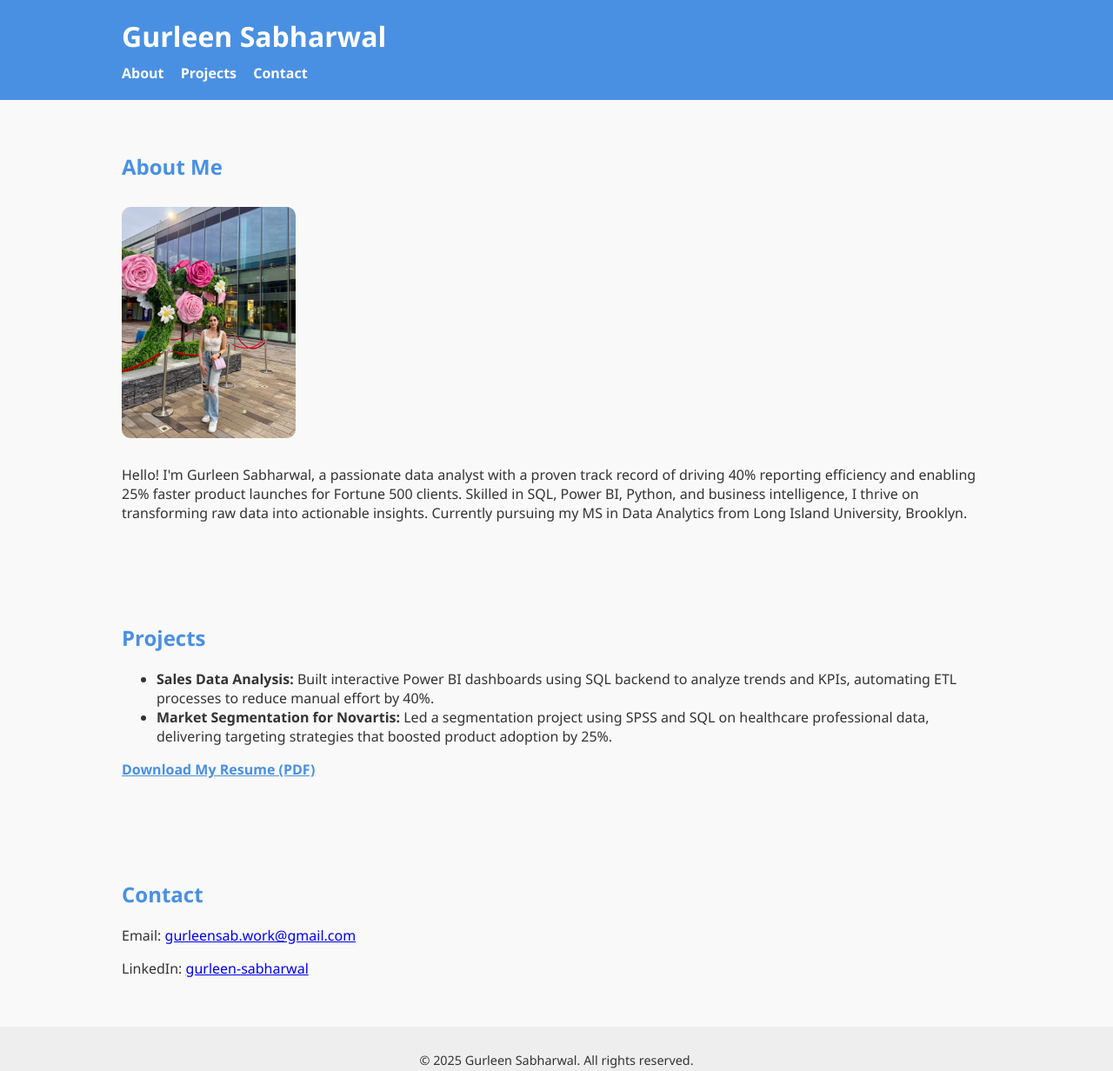
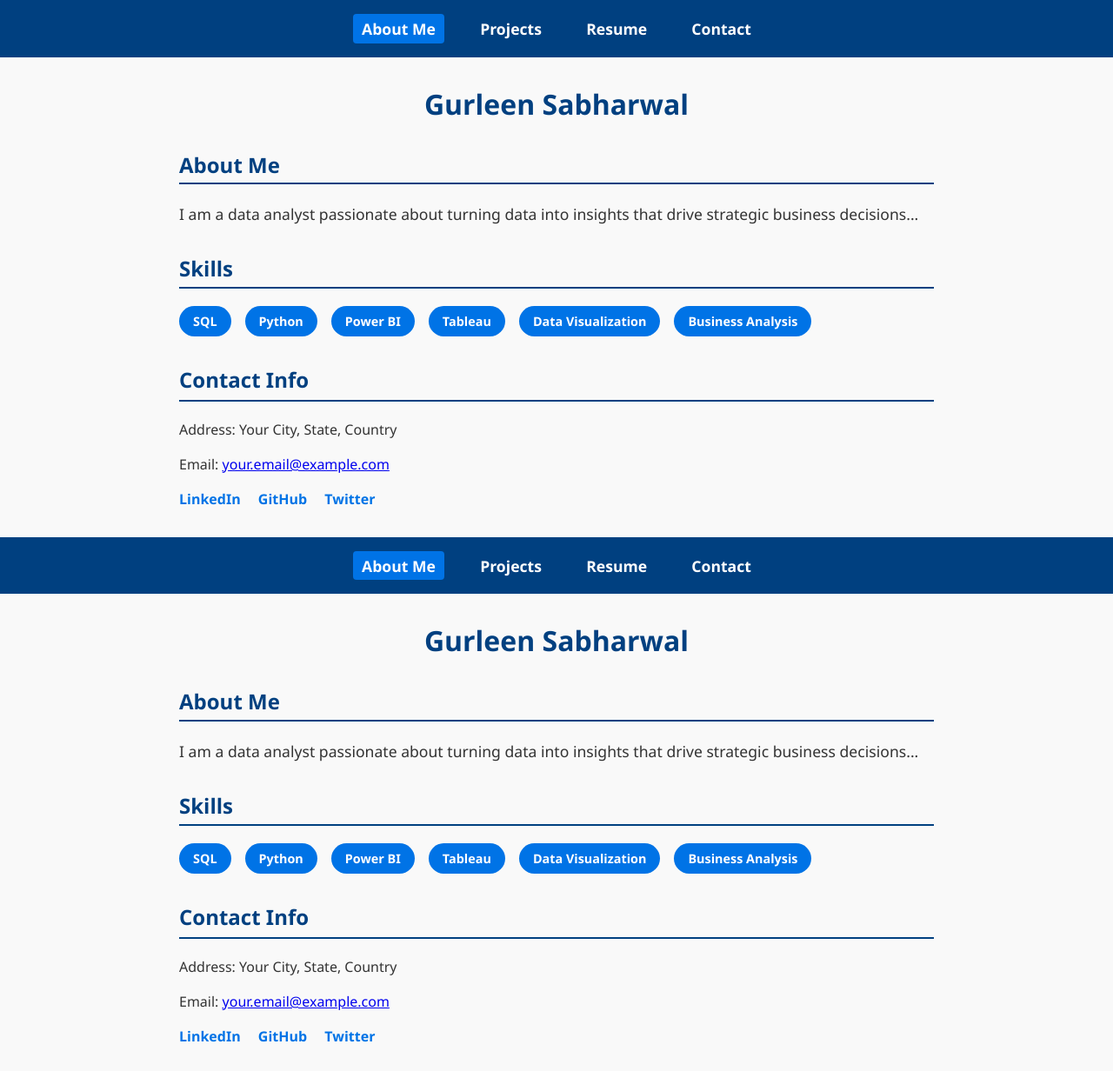
Before and after one commit to Gurleensab05-stack/Portfolio, a plain HTML site: page index.html in a window 1280 px wide. Shown: the whole page at 87% size. Drawn offline with Linux system fonts and the light colour scheme.

Commit message:
Update index.html

```diff
--- a/index.html
+++ b/index.html
@@ -1,54 +1,301 @@
+<!-- index.html -->
 <!DOCTYPE html>
 <html lang="en">
 <head>
-  <meta charset="UTF-8">
-  <meta name="viewport" content="width=device-width, initial-scale=1.0">
-  <title>Gurleen Sabharwal | Portfolio</title>
-  <link rel="stylesheet" href="style.css">
+  <meta charset="UTF-8" />
+  <meta name="viewport" content="width=device-width, initial-scale=1" />
+  <title>Gurleen Sabharwal - Portfolio</title>
+  <style>
+    /* Reset & basic styling */
+    * {
+      box-sizing: border-box;
+    }
+    body {
+      font-family: 'Segoe UI', Tahoma, Geneva, Verdana, sans-serif;
+      margin: 0; padding: 0;
+      background: #f9f9f9;
+      color: #333;
+    }
+    nav {
+      background-color: #004080;
+      padding: 1rem 2rem;
+      display: flex;
+      justify-content: center;
+      gap: 2rem;
+      position: sticky;
+      top: 0;
+      z-index: 100;
+    }
+    nav a {
+      color: white;
+      text-decoration: none;
+      font-weight: 600;
+      font-size: 1.1rem;
+      padding: 0.3rem 0.6rem;
+      border-radius: 4px;
+      transition: background-color 0.3s ease;
+    }
+    nav a:hover,
+    nav a.active {
+      background-color: #0073e6;
+    }
+    .container {
+      max-width: 900px;
+      margin: 2rem auto;
+      padding: 0 1rem;
+    }
+    h1 {
+      text-align: center;
+      color: #004080;
+      margin-bottom: 0.2rem;
+    }
+    h2 {
+      color: #004080;
+      border-bottom: 2px solid #004080;
+      padding-bottom: 0.3rem;
+      margin-top: 2rem;
+    }
+    p.summary {
+      font-size: 1.1rem;
+      line-height: 1.6;
+      margin-top: 0.5rem;
+    }
+    .skills {
+      display: flex;
+      flex-wrap: wrap;
+      gap: 1rem;
+      margin-top: 1rem;
+    }
+    .skill {
+      background: #0073e6;
+      color: white;
+      padding: 0.5rem 1rem;
+      border-radius: 20px;
+      font-weight: 600;
+      font-size: 0.9rem;
+    }
+    .contact-info {
+      margin-top: 2rem;
+      font-size: 1rem;
+      line-height: 1.5;
+    }
+    .social-links {
+      margin-top: 0.5rem;
+    }
+    .social-links a {
+      margin-right: 1rem;
+      color: #0073e6;
+      text-decoration: none;
+      font-weight: 600;
+    }
+    .social-links a:hover {
+      text-decoration: underline;
+    }
+
+    /* Responsive */
+    @media (max-width: 600px) {
+      nav {
+        flex-direction: column;
+        gap: 1rem;
+      }
+      .skills {
+        justify-content: center;
+      }
+    }
+  </style>
 </head>
 <body>
-  <header>
+  <nav>
+    <a href="index.html" class="active">About Me</a>
+    <a href="projects.html">Projects</a>
+    <a href="resume.html">Resume</a>
+    <a href="contact.html">Contact</a>
+  </nav>
+
   <div class="container">
     <h1>Gurleen Sabharwal</h1>
-      <nav>
-        <a href="#about">About</a>
-        <a href="#projects">Projects</a>
-        <a href="#contact">Contact</a>
-      </nav>
-    </div>
-  </header>
+    <section id="about-summary">
+      <h2>About Me</h2>
+      <p class="summary">
+        <!-- Add your professional summary here -->
+        I am a data analyst passionate about turning data into insights that drive strategic business decisions...
+      </p>
+    </section>
 
-  <section id="about">
-    <div class="container">
-      <h2>About Me</h2>
-      <img src="WhatsApp Image 2025-06-19 at 00.46.38_119be15c - Copy.jpg" alt="Gurleen Sabharwal" style="width:200px;border-radius:10px;margin:10px 0;">
-      <p>Hello! I'm Gurleen Sabharwal, a passionate data analyst with a proven track record of driving 40% reporting efficiency and enabling 25% faster product launches for Fortune 500 clients. Skilled in SQL, Power BI, Python, and business intelligence, I thrive on transforming raw data into actionable insights. Currently pursuing my MS in Data Analytics from Long Island University, Brooklyn.</p>
+    <section id="skills">
+      <h2>Skills</h2>
+      <div class="skills">
+        <div class="skill">SQL</div>
+        <div class="skill">Python</div>
+        <div class="skill">Power BI</div>
+        <div class="skill">Tableau</div>
+        <div class="skill">Data Visualization</div>
+        <div class="skill">Business Analysis</div>
+        <!-- Add or remove skills as you want -->
       </div>
     </section>
 
-  <section id="projects">
+    <section class="contact-info">
+      <h2>Contact Info</h2>
+      <p>Address: Your City, State, Country</p>
+      <p>Email: <a href="mailto:your.email@example.com">your.email@example.com</a></p>
+
+      <div class="social-links">
+        <a href="https://linkedin.com/in/yourprofile" target="_blank" rel="noopener noreferrer">LinkedIn</a>
+        <a href="https://github.com/yourgithub" target="_blank" rel="noopener noreferrer">GitHub</a>
+        <a href="https://twitter.com/yourhandle" target="_blank" rel="noopener noreferrer">Twitter</a>
+      </div>
+    </section>
+  </div>
+</body>
+</html><!-- index.html -->
+<!DOCTYPE html>
+<html lang="en">
+<head>
+  <meta charset="UTF-8" />
+  <meta name="viewport" content="width=device-width, initial-scale=1" />
+  <title>Gurleen Sabharwal - Portfolio</title>
+  <style>
+    /* Reset & basic styling */
+    * {
+      box-sizing: border-box;
+    }
+    body {
+      font-family: 'Segoe UI', Tahoma, Geneva, Verdana, sans-serif;
+      margin: 0; padding: 0;
+      background: #f9f9f9;
+      color: #333;
+    }
+    nav {
+      background-color: #004080;
+      padding: 1rem 2rem;
+      display: flex;
+      justify-content: center;
+      gap: 2rem;
+      position: sticky;
+      top: 0;
+      z-index: 100;
+    }
+    nav a {
+      color: white;
+      text-decoration: none;
+      font-weight: 600;
+      font-size: 1.1rem;
+      padding: 0.3rem 0.6rem;
+      border-radius: 4px;
+      transition: background-color 0.3s ease;
+    }
+    nav a:hover,
+    nav a.active {
+      background-color: #0073e6;
+    }
+    .container {
+      max-width: 900px;
+      margin: 2rem auto;
+      padding: 0 1rem;
+    }
+    h1 {
+      text-align: center;
+      color: #004080;
+      margin-bottom: 0.2rem;
+    }
+    h2 {
+      color: #004080;
+      border-bottom: 2px solid #004080;
+      padding-bottom: 0.3rem;
+      margin-top: 2rem;
+    }
+    p.summary {
+      font-size: 1.1rem;
+      line-height: 1.6;
+      margin-top: 0.5rem;
+    }
+    .skills {
+      display: flex;
+      flex-wrap: wrap;
+      gap: 1rem;
+      margin-top: 1rem;
+    }
+    .skill {
+      background: #0073e6;
+      color: white;
+      padding: 0.5rem 1rem;
+      border-radius: 20px;
+      font-weight: 600;
+      font-size: 0.9rem;
+    }
+    .contact-info {
+      margin-top: 2rem;
+      font-size: 1rem;
+      line-height: 1.5;
+    }
+    .social-links {
+      margin-top: 0.5rem;
+    }
+    .social-links a {
+      margin-right: 1rem;
+      color: #0073e6;
+      text-decoration: none;
+      font-weight: 600;
+    }
+    .social-links a:hover {
+      text-decoration: underline;
+    }
+
+    /* Responsive */
+    @media (max-width: 600px) {
+      nav {
+        flex-direction: column;
+        gap: 1rem;
+      }
+      .skills {
+        justify-content: center;
+      }
+    }
+  </style>
+</head>
+<body>
+  <nav>
+    <a href="index.html" class="active">About Me</a>
+    <a href="projects.html">Projects</a>
+    <a href="resume.html">Resume</a>
+    <a href="contact.html">Contact</a>
+  </nav>
+
   <div class="container">
-      <h2>Projects</h2>
-      <ul>
-        <li><strong>Sales Data Analysis:</strong> Built interactive Power BI dashboards using SQL backend to analyze trends and KPIs, automating ETL processes to reduce manual effort by 40%.</li>
-        <li><strong>Market Segmentation for Novartis:</strong> Led a segmentation project using SPSS and SQL on healthcare professional data, delivering targeting strategies that boosted product adoption by 25%.</li>
-      </ul>
-      <p><a href="GurleenSabharwalResume_.pdf" target="_blank" style="color:#4a90e2;font-weight:bold;">Download My Resume (PDF)</a></p>
+    <h1>Gurleen Sabharwal</h1>
+    <section id="about-summary">
+      <h2>About Me</h2>
+      <p class="summary">
+        <!-- Add your professional summary here -->
+        I am a data analyst passionate about turning data into insights that drive strategic business decisions...
+      </p>
+    </section>
+
+    <section id="skills">
+      <h2>Skills</h2>
+      <div class="skills">
+        <div class="skill">SQL</div>
+        <div class="skill">Python</div>
+        <div class="skill">Power BI</div>
+        <div class="skill">Tableau</div>
+        <div class="skill">Data Visualization</div>
+        <div class="skill">Business Analysis</div>
+        <!-- Add or remove skills as you want -->
       </div>
     </section>
 
-  <section id="contact">
-    <div class="container">
-      <h2>Contact</h2>
-      <p>Email: <a href="mailto:gurleensab.work@gmail.com">gurleensab.work@gmail.com</a></p>
-      <p>LinkedIn: <a href="https://www.linkedin.com/in/gurleen-sabharwal" target="_blank">gurleen-sabharwal</a></p>
+    <section class="contact-info">
+      <h2>Contact Info</h2>
+      <p>Address: Your City, State, Country</p>
+      <p>Email: <a href="mailto:your.email@example.com">your.email@example.com</a></p>
+
+      <div class="social-links">
+        <a href="https://linkedin.com/in/yourprofile" target="_blank" rel="noopener noreferrer">LinkedIn</a>
+        <a href="https://github.com/yourgithub" target="_blank" rel="noopener noreferrer">GitHub</a>
+        <a href="https://twitter.com/yourhandle" target="_blank" rel="noopener noreferrer">Twitter</a>
       </div>
     </section>
-
-  <footer>
-    <div class="container">
-      <p>&copy; 2025 Gurleen Sabharwal. All rights reserved.</p>
   </div>
-  </footer>
 </body>
 </html>
```
Lines whose indentation alone changed are shown as unchanged.
